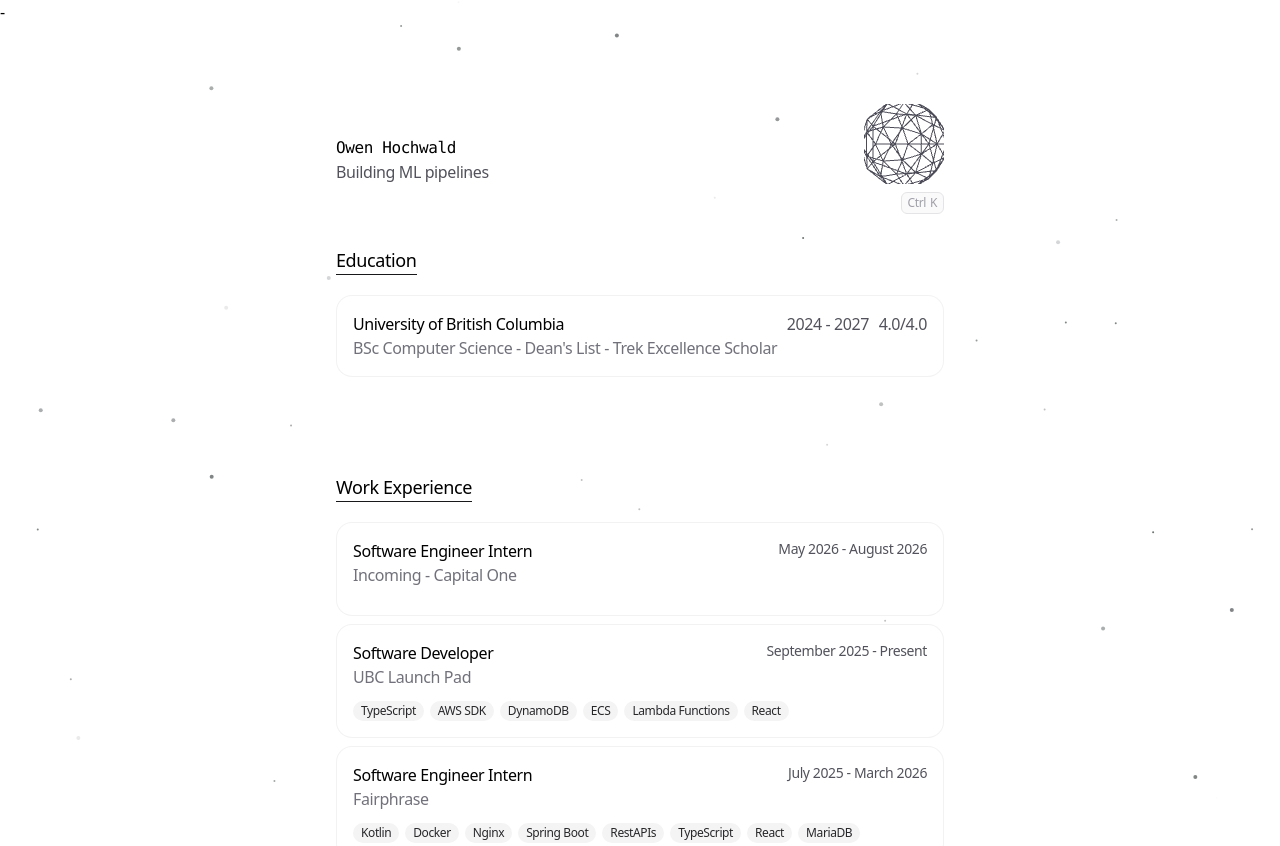
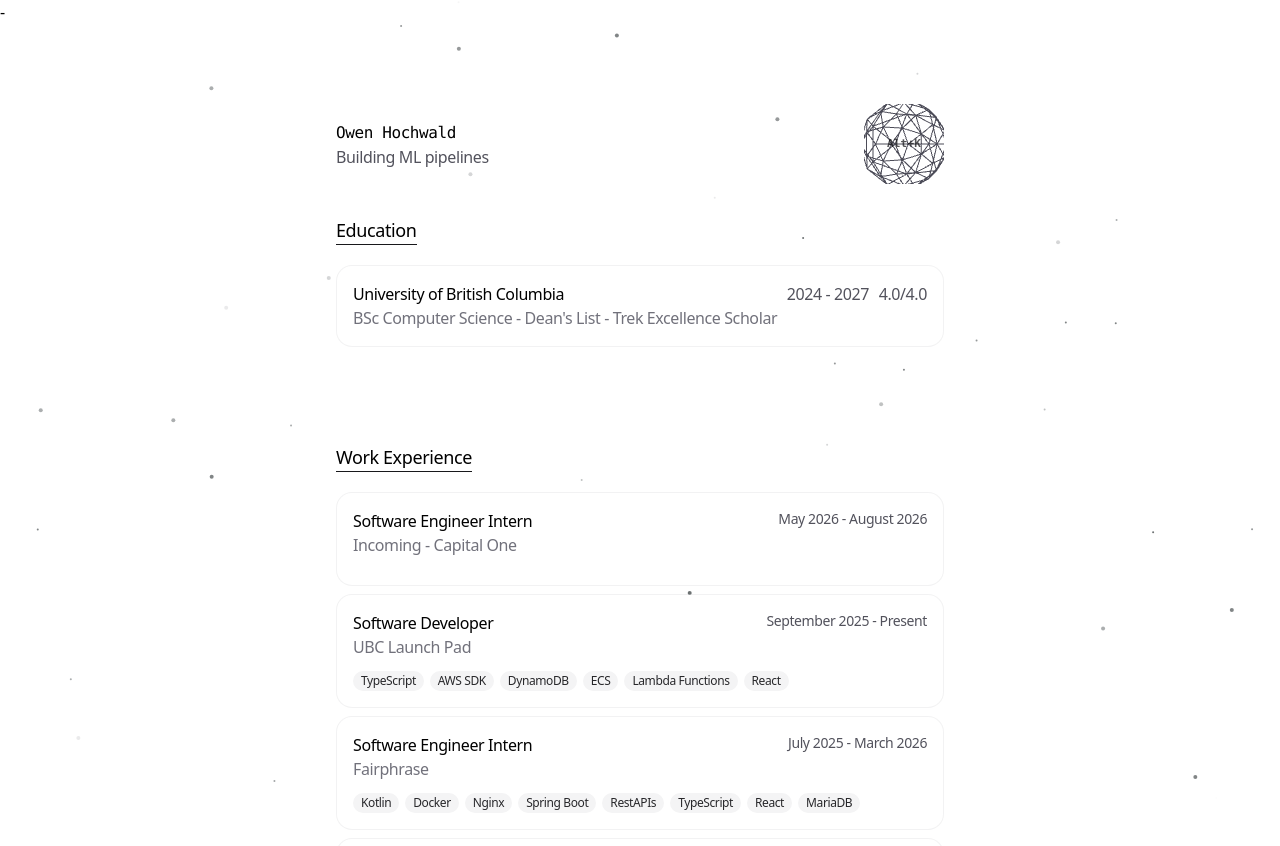
Before and after one commit to owenHochwald/personal-site, a Next.js app: page / in a window 1280 px wide. Shown: the top 846 px of the page. Built offline with nearby package versions, Linux system fonts and the light colour scheme.

Commit message:
Enhance WireframeOrb component with hover effects and keyboard shortcut hint for command palette

```diff
--- a/app/header.tsx
+++ b/app/header.tsx
@@ -2,7 +2,7 @@
 import { GlitchText } from '@/components/ui/glitch-text'
 import { TextLoop } from '@/components/ui/text-loop'
 import Link from 'next/link'
-import { useEffect, useState } from 'react'
+
 import dynamic from 'next/dynamic'
 
 const WireframeOrb = dynamic(
@@ -13,32 +13,6 @@
     { ssr: false }
 )
 
-function CmdKHint() {
-    const [isMac, setIsMac] = useState(true)
-
-    useEffect(() => {
-        setIsMac(/mac|iphone|ipad|ipod/i.test(navigator.platform))
-    }, [])
-
-    return (
-        <button
-            onClick={() => {
-                const event = new KeyboardEvent('keydown', {
-                    key: 'k',
-                    metaKey: isMac,
-                    ctrlKey: !isMac,
-                    bubbles: true,
-                })
-                document.dispatchEvent(event)
-            }}
-            className="flex items-center gap-1 rounded-md border border-zinc-200 bg-zinc-50 px-1.5 py-0.5 text-xs text-zinc-400 transition-colors hover:border-zinc-300 hover:text-zinc-500 dark:border-zinc-700 dark:bg-zinc-900 dark:text-zinc-500 dark:hover:border-zinc-600 dark:hover:text-zinc-400"
-            title="Open command palette"
-        >
-            <kbd className="font-sans">{isMac ? '⌘' : 'Ctrl'}</kbd>
-            <kbd className="font-sans">K</kbd>
-        </button>
-    )
-}
 
 export function Header() {
     return (
@@ -61,10 +35,7 @@
                     </TextLoop>
                 </p>
             </div>
-            <div className="flex flex-col items-end gap-2">
-                <WireframeOrb />
-                <CmdKHint />
-            </div>
+            <WireframeOrb />
         </header>
     )
 }
--- a/components/ui/wireframe-orb.tsx
+++ b/components/ui/wireframe-orb.tsx
@@ -5,7 +5,7 @@
 import * as THREE from 'three'
 import { useTheme } from 'next-themes'
 
-function OrbMesh({ color }: { color: string }) {
+function OrbMesh({ color, hovered }: { color: string; hovered: boolean }) {
     const meshRef = useRef<THREE.Mesh>(null!)
     const targetX = useRef(0)
     const targetZ = useRef(0)
@@ -21,7 +21,8 @@
 
     useFrame(({ clock }) => {
         if (!meshRef.current) return
-        meshRef.current.rotation.y = clock.getElapsedTime() * 0.35
+        const speed = hovered ? 1.2 : 0.35
+        meshRef.current.rotation.y = clock.getElapsedTime() * speed
         meshRef.current.rotation.x +=
             (targetX.current - meshRef.current.rotation.x) * 0.04
         meshRef.current.rotation.z +=
@@ -39,23 +40,63 @@
 export function WireframeOrb() {
     const { resolvedTheme } = useTheme()
     const [mounted, setMounted] = useState(false)
+    const [isMac, setIsMac] = useState(true)
+    const [hovered, setHovered] = useState(false)
 
-    useEffect(() => setMounted(true), [])
+    useEffect(() => {
+        setMounted(true)
+        setIsMac(/mac|iphone|ipad|ipod/i.test(navigator.platform))
+    }, [])
+
+    function openPalette() {
+        document.dispatchEvent(
+            new KeyboardEvent('keydown', {
+                key: 'k',
+                metaKey: isMac,
+                ctrlKey: !isMac,
+                bubbles: true,
+            })
+        )
+    }
 
     if (!mounted) return <div style={{ width: 80, height: 80 }} />
 
-    // zinc-400 in dark, zinc-600 in light
-    const color = resolvedTheme === 'dark' ? '#a1a1aa' : '#52525b'
+    // zinc-400 in dark, zinc-600 in light — brightens slightly on hover
+    const color = resolvedTheme === 'dark'
+        ? hovered ? '#d4d4d8' : '#a1a1aa'
+        : hovered ? '#27272a' : '#52525b'
+
+    const hint = isMac ? '⌘K' : 'Alt+K'
 
     return (
-        <div style={{ width: 80, height: 80 }}>
+        <button
+            onClick={openPalette}
+            onMouseEnter={() => setHovered(true)}
+            onMouseLeave={() => setHovered(false)}
+            className="group relative cursor-pointer"
+            style={{ width: 80, height: 80 }}
+            aria-label={`Open command palette (${hint})`}
+            title={`Open command palette (${hint})`}
+        >
             <Canvas
                 camera={{ position: [0, 0, 2.8], fov: 38 }}
                 dpr={[1, 2]}
                 gl={{ antialias: true, alpha: true }}
             >
-                <OrbMesh color={color} />
+                <OrbMesh color={color} hovered={hovered} />
             </Canvas>
-        </div>
+
+            {/* Shortcut hint — centered inside the orb */}
+            <span
+                className="pointer-events-none absolute inset-0 flex items-center justify-center font-mono text-[11px] font-semibold transition-opacity duration-200"
+                style={{
+                    color: resolvedTheme === 'dark' ? '#f4f4f5' : '#18181b',
+                    opacity: hovered ? 1 : 0.75,
+                    letterSpacing: '0.02em',
+                }}
+            >
+                {hint}
+            </span>
+        </button>
     )
 }
```
